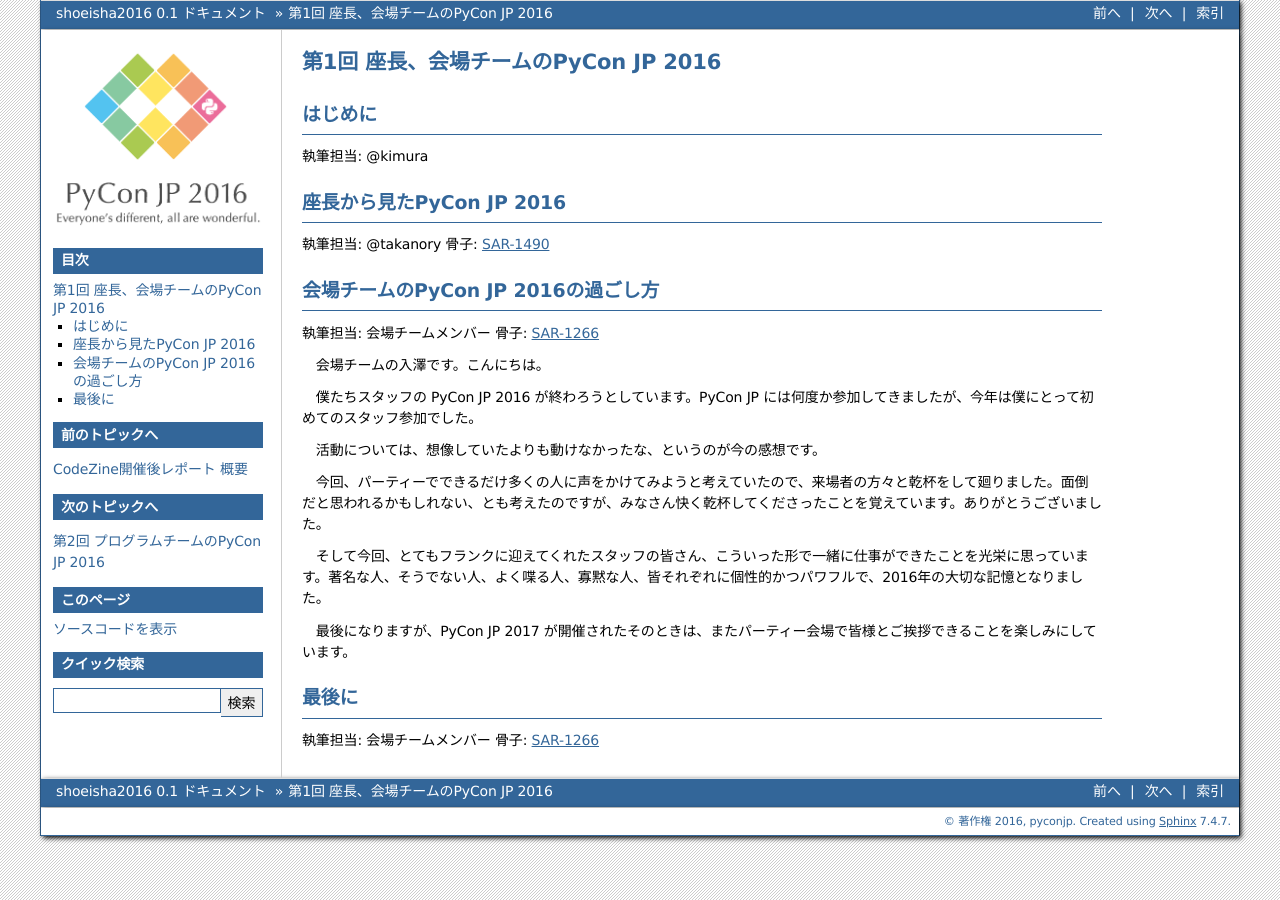
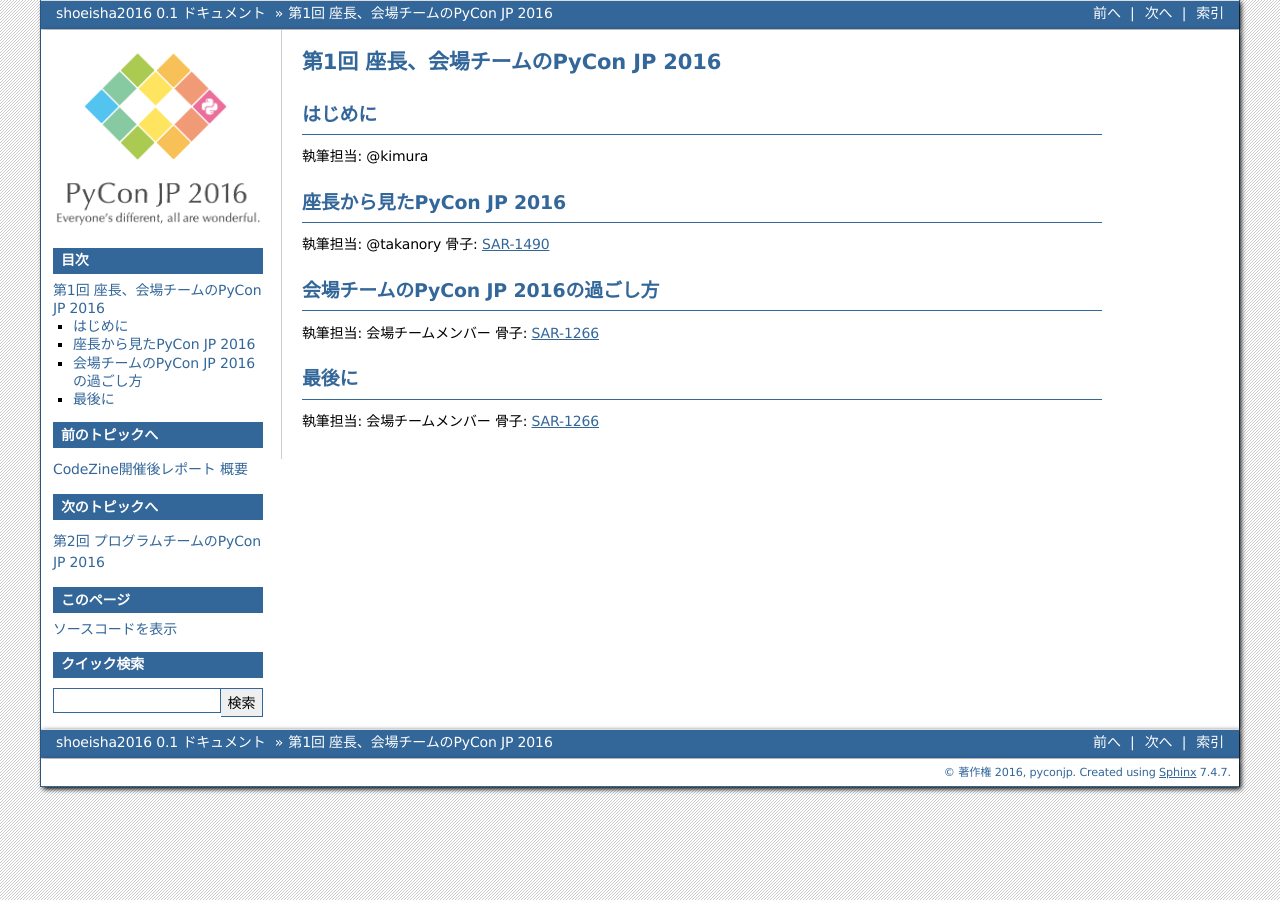
Before and after one commit to pyconjp/shoeisha2016, a Sphinx documentation site: the page built from source/afterreport_01_venue.rst, in a window 1280 px wide. Built offline with Sphinx 7.4.7, drawn with Linux system fonts in a browser that asks for light colours.

Commit message:
Update afterreport_01_venue.rst

```diff
--- a/source/afterreport_01_venue.rst
+++ b/source/afterreport_01_venue.rst
@@ -16,18 +16,6 @@
 執筆担当: 会場チームメンバー
 骨子: `SAR-1266 <https://pyconjp.atlassian.net/browse/SAR-1266>`_
 
-　会場チームの入澤です。こんにちは。
-
-　僕たちスタッフの PyCon JP 2016 が終わろうとしています。PyCon JP には何度か参加してきましたが、今年は僕にとって初めてのスタッフ参加でした。
-
-　活動については、想像していたよりも動けなかったな、というのが今の感想です。
-
-　今回、パーティーでできるだけ多くの人に声をかけてみようと考えていたので、来場者の方々と乾杯をして廻りました。面倒だと思われるかもしれない、とも考えたのですが、みなさん快く乾杯してくださったことを覚えています。ありがとうございました。
-
-　そして今回、とてもフランクに迎えてくれたスタッフの皆さん、こういった形で一緒に仕事ができたことを光栄に思っています。著名な人、そうでない人、よく喋る人、寡黙な人、皆それぞれに個性的かつパワフルで、2016年の大切な記憶となりました。
-
-　最後になりますが、PyCon JP 2017 が開催されたそのときは、またパーティー会場で皆様とご挨拶できることを楽しみにしています。
-
 最後に
 =========
 執筆担当: 会場チームメンバー
```
